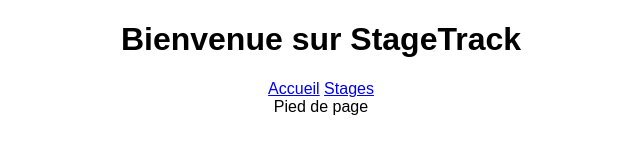
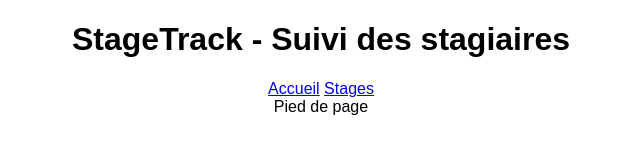
Before and after one commit to khalillayla27-glitch/stagetrack, a plain HTML site: page index.html in a window 1280 px wide. Shown: the whole page, without its empty margins (319-959 px from the left). Drawn offline with Linux system fonts and the light colour scheme.

Commit message:
STK-14 Change le titre

```diff
--- a/index.html
+++ b/index.html
@@ -6,7 +6,7 @@
   <link rel="stylesheet" href="style.css">
 </head>
 <body>
-    <h1>Bienvenue sur StageTrack</h1>
+    <h1>StageTrack - Suivi des stagiaires</h1>
     <nav><a href="#">Accueil</a>
     <a href="#">Stages</a></nav>
     <footer> Pied de page</footer>
```
